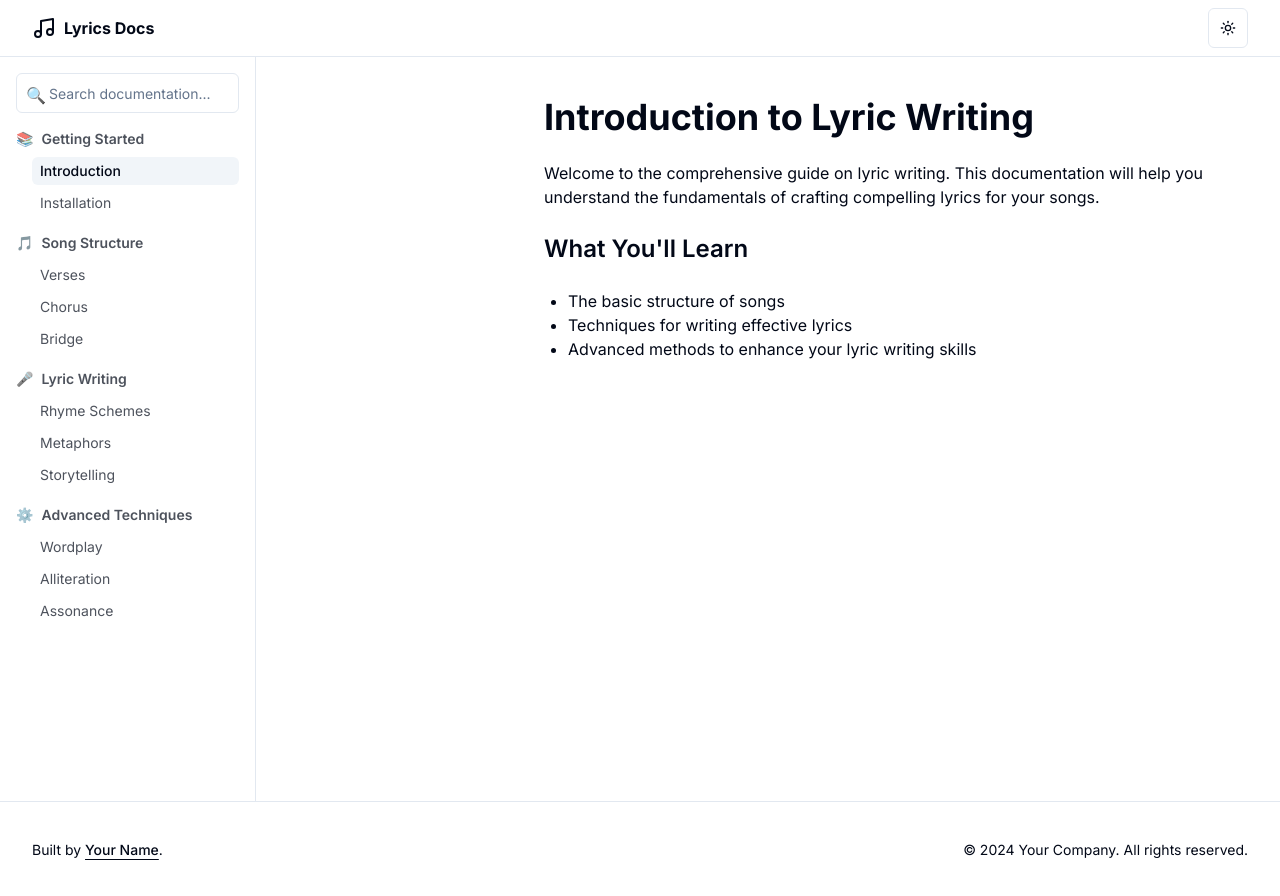
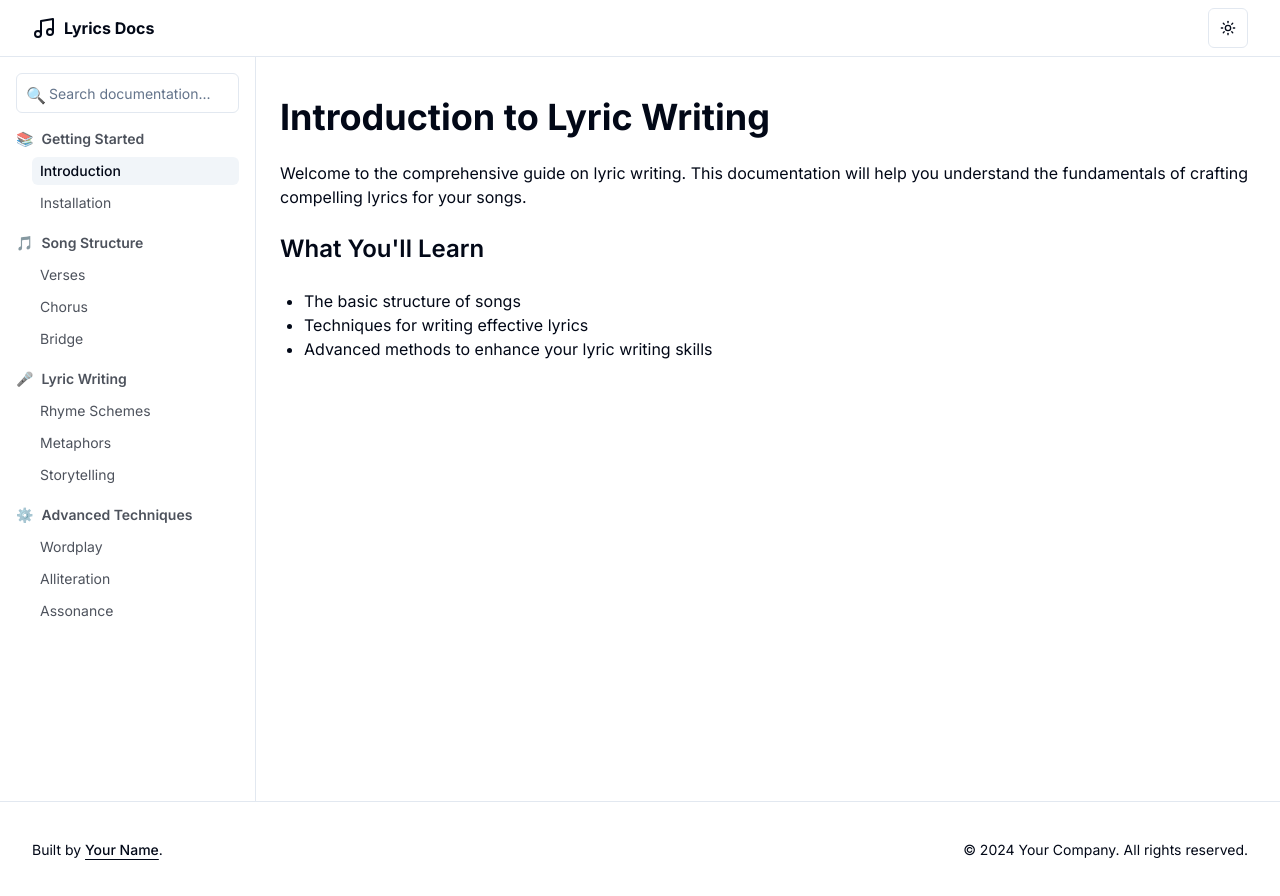
Before and after one commit to neil-jay/with-joyful-lips-next-js, a Next.js app: page /docs/introduction in a window 1280 px wide. Built offline with nearby package versions, Linux system fonts and the light colour scheme.

Commit message:
Removed space next to nav panel

```diff
--- a/app/docs/layout.tsx
+++ b/app/docs/layout.tsx
@@ -110,8 +110,8 @@ export default function DocsLayout({
             </nav>
           </div>
         </aside>
-        <main className="flex-1 overflow-y-auto md:ml-64">
-          <div className="container max-w-3xl py-6 lg:py-10">
+        <main className="flex-1 overflow-y-auto">
+          <div className="container py-6 lg:py-10 pl-6">
             {isMobile && (
               <Button
                 onClick={toggleSidebar}
```
